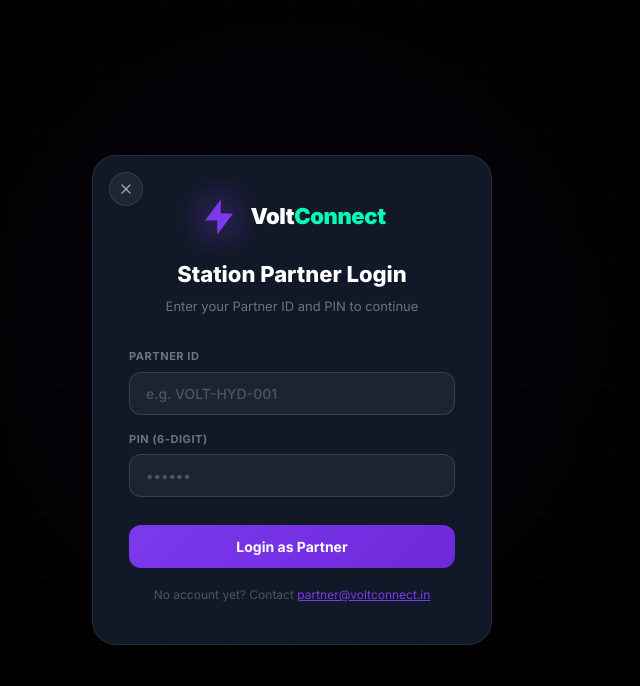
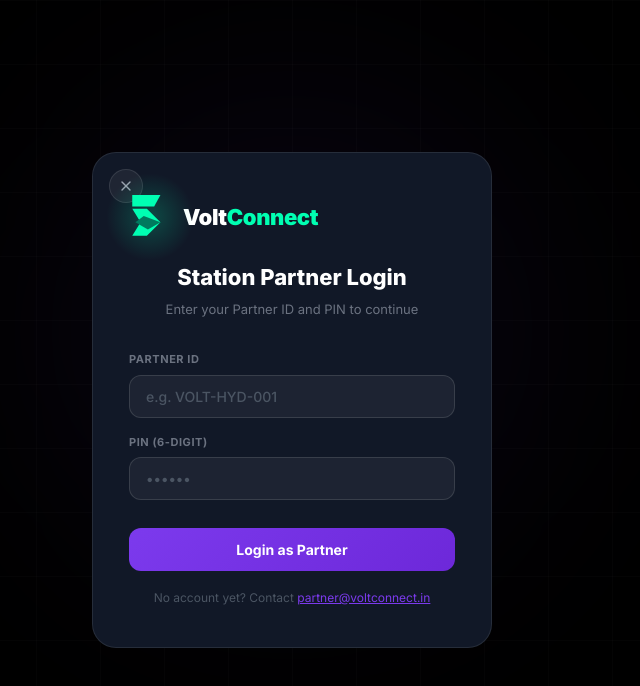
Before and after one commit to jawaduddin470-coder/volt-connect-platform, a React (Vite) app: page /partner/login in a window 1280 px wide. Shown: the top 686 px of the page, without its empty margins (348-988 px from the left). Built offline with nearby package versions, Linux system fonts and the light colour scheme; no server answers.

Commit message:
feat: Replace logo with Flutter-style geometric chevron/kite icon in all pages

```diff
--- /dev/null
+++ b/src/components/VoltLogo.jsx
@@ -0,0 +1,82 @@
+// Shared VoltConnect Logo Component
+// Uses a Flutter-style geometric chevron/kite icon in VoltConnect teal.
+//
+// Props:
+//   size       — icon pixel size (default 36)
+//   textSize   — wordmark font size (default 20)
+//   showText   — show wordmark alongside icon (default true)
+//   glowColor  — override glow color (default teal)
+
+export default function VoltLogo({
+  size = 36,
+  textSize = 20,
+  showText = true,
+  glowColor = 'rgba(0,255,178,0.22)',
+}) {
+  const iconW = size;
+  const iconH = Math.round(size * 1.15); // slight tall ratio like Flutter logo
+
+  return (
+    <div style={{ display: 'flex', alignItems: 'center', gap: showText ? Math.round(size * 0.28) : 0 }}>
+      {/* Icon */}
+      <div style={{ position: 'relative', width: iconW, height: iconH, flexShrink: 0 }}>
+        {/* Radial glow halo behind icon */}
+        <div style={{
+          position: 'absolute',
+          inset: -iconW * 0.55,
+          borderRadius: '50%',
+          background: `radial-gradient(circle, ${glowColor} 0%, transparent 68%)`,
+          pointerEvents: 'none',
+        }} />
+        {/*
+          Flutter-style geometric icon:
+          — Two overlapping angular parallelogram shapes
+          — Upper band:   bright teal  #00FFB2
+          — Lower chevron outer:  bright teal  #00FFB2
+          — Lower inner diamond shard:  dark teal  #007A5E
+          viewBox is 40 × 46 to give the right proportions
+        */}
+        <svg
+          width={iconW}
+          height={iconH}
+          viewBox="0 0 40 46"
+          fill="none"
+          style={{ position: 'relative', zIndex: 1 }}
+        >
+          {/* ── Upper parallelogram band (flat bar angled right) ── */}
+          <polygon
+            points="3,2 30,2 24,13 3,13"
+            fill="#00FFB2"
+          />
+
+          {/* ── Lower chevron — outer bright teal ── */}
+          {/*   Hexagon: top-left, top-right, far-right peak, bottom-right, bottom-left, left-indent */}
+          <polygon
+            points="3,15 17,15 30,28 17,41 3,41 11,28"
+            fill="#00FFB2"
+          />
+
+          {/* ── Dark inner diamond shard (the Flutter-style overlap accent) ── */}
+          <polygon
+            points="14,22 30,28 18,35 6,28"
+            fill="#007A5E"
+          />
+        </svg>
+      </div>
+
+      {/* Wordmark */}
+      {showText && (
+        <span style={{
+          fontWeight: 900,
+          fontSize: textSize,
+          letterSpacing: '-0.4px',
+          lineHeight: 1,
+          fontFamily: "'Inter', system-ui, sans-serif",
+        }}>
+          <span style={{ color: '#ffffff' }}>Volt</span>
+          <span style={{ color: '#00FFB2' }}>Connect</span>
+        </span>
+      )}
+    </div>
+  );
+}
--- a/src/layouts/AdminLayout.jsx
+++ b/src/layouts/AdminLayout.jsx
@@ -1,6 +1,7 @@
 import { useState } from 'react';
 import { Link, useLocation, useNavigate } from 'react-router-dom';
 import { Zap, Home, Users, Handshake, CreditCard, Scale, DollarSign, Settings, LogOut, Menu, X, Shield } from 'lucide-react';
+import VoltLogo from '../components/VoltLogo';
 
 const NAV_ITEMS = [
   { path: '/admin/overview',     icon: Home,       label: 'Overview' },
@@ -20,15 +21,10 @@ export default function AdminLayout({ children }) {
   const SidebarContent = () => (
     <>
       <div style={{ padding: '20px 16px 14px', borderBottom: '1px solid #e5e7eb' }}>
-        <div style={{ display: 'flex', alignItems: 'center', gap: 8 }}>
-          <div style={{ width: 32, height: 32, borderRadius: 8, background: '#1565C0', display: 'flex', alignItems: 'center', justifyContent: 'center' }}>
-            <Shield size={16} color="#fff" />
-          </div>
-          <div>
-            <div style={{ fontWeight: 800, fontSize: 14, color: '#1a1a2e' }}>VoltConnect</div>
-            <div style={{ fontSize: 10, color: '#FF1744', fontWeight: 700, textTransform: 'uppercase', letterSpacing: '0.05em' }}>Admin Panel</div>
-          </div>
+        <div style={{ marginBottom: 4 }}>
+          <VoltLogo size={26} textSize={14} />
         </div>
+        <div style={{ fontSize: 10, color: '#FF1744', fontWeight: 700, textTransform: 'uppercase', letterSpacing: '0.05em', paddingLeft: 2, marginTop: 4 }}>Admin Panel</div>
       </div>
       <nav style={{ flex: 1, padding: '10px 10px' }}>
         {NAV_ITEMS.map(item => {
--- a/src/layouts/PartnerLayout.jsx
+++ b/src/layouts/PartnerLayout.jsx
@@ -1,6 +1,7 @@
 import { useState } from 'react';
 import { Link, useLocation, useNavigate } from 'react-router-dom';
 import { Zap, LayoutDashboard, MapPin, Calendar, DollarSign, BarChart2, Settings, LogOut, Menu, X } from 'lucide-react';
+import VoltLogo from '../components/VoltLogo';
 
 const NAV_ITEMS = [
   { path: '/partner/dashboard', icon: LayoutDashboard, label: 'Dashboard' },
@@ -19,16 +20,11 @@ export default function PartnerLayout({ children }) {
   const SidebarContent = () => (
     <>
       {/* Logo */}
-      <div style={{ padding: '24px 20px 16px', borderBottom: '1px solid #e5e7eb' }}>
-        <div style={{ display: 'flex', alignItems: 'center', gap: 8 }}>
-          <div style={{ width: 34, height: 34, borderRadius: 10, background: 'linear-gradient(135deg,#007B33,#00C853)', display: 'flex', alignItems: 'center', justifyContent: 'center' }}>
-            <Zap size={18} color="#fff" />
-          </div>
-          <div>
-            <div style={{ fontWeight: 800, fontSize: 15, color: '#1a1a2e', letterSpacing: '-0.3px' }}>VoltConnect</div>
-            <div style={{ fontSize: 11, color: '#6b7280', fontWeight: 500 }}>Partner Portal</div>
-          </div>
+      <div style={{ padding: '20px 16px 16px', borderBottom: '1px solid #e5e7eb' }}>
+        <div style={{ marginBottom: 4 }}>
+          <VoltLogo size={26} textSize={14} />
         </div>
+        <div style={{ fontSize: 11, color: '#6b7280', fontWeight: 500, paddingLeft: 2, marginTop: 4 }}>Partner Portal</div>
       </div>
 
       {/* Nav */}
--- a/src/pages/LandingPage.jsx
+++ b/src/pages/LandingPage.jsx
@@ -1,6 +1,7 @@
-import { useState, useEffect, useRef } from 'react';
-import { X, Eye, EyeOff, AlertTriangle, Lock, Shield, Building2, Zap, ChevronRight, ExternalLink } from 'lucide-react';
+import { useState } from 'react';
+import { X, Eye, EyeOff, AlertTriangle, Lock, Shield, Building2, Zap, ExternalLink } from 'lucide-react';
 import DownloadModal from '../components/DownloadModal';
+import VoltLogo from '../components/VoltLogo';
 
 // ─────────────────────────────────────────────────────────
 //  Global CSS
@@ -213,36 +214,9 @@ const GLOBAL_CSS = `
   @keyframes floatC { 0%,100%{transform:translate(0,0) scale(1);} 30%{transform:translate(70px,40px) scale(1.08);} 60%{transform:translate(-50px,-60px) scale(0.95);} }
   @keyframes livePulse { 0%,100%{opacity:1;transform:scale(1);} 50%{opacity:0.45;transform:scale(1.6);} }
   @keyframes boltGlow {
-    0%,100% { filter: drop-shadow(0 0 12px #00FFB2) drop-shadow(0 0 28px rgba(0,255,178,0.35)); }
-    50% { filter: drop-shadow(0 0 20px #00FFB2) drop-shadow(0 0 50px rgba(0,255,178,0.55)); }
+    0%,100% { opacity: 0.85; } 50% { opacity: 1; }
   }
 `;
-
-// ─────────────────────────────────────────────────────────
-//  Glowing Bolt Logo
-// ─────────────────────────────────────────────────────────
-function VoltLogo({ size = 36, textSize = 20 }) {
-  return (
-    <div style={{ display: 'flex', alignItems: 'center', gap: 10 }}>
-      <div style={{ position: 'relative', width: size, height: size }}>
-        {/* Radial glow halo */}
-        <div style={{
-          position: 'absolute', inset: -size * 0.5, borderRadius: '50%',
-          background: 'radial-gradient(circle, rgba(0,255,178,0.25) 0%, transparent 70%)',
-          animation: 'boltGlow 2.5s ease-in-out infinite',
-        }} />
-        <svg width={size} height={size} viewBox="0 0 24 24" fill="none"
-          style={{ position: 'relative', zIndex: 1, animation: 'boltGlow 2.5s ease-in-out infinite' }}>
-          <polygon points="13,2 4,14 11,14 11,22 20,10 13,10" fill="#00FFB2" />
-        </svg>
-      </div>
-      <span style={{ fontWeight: 900, fontSize: textSize, letterSpacing: '-0.4px' }}>
-        <span style={{ color: '#fff' }}>Volt</span>
-        <span style={{ color: '#00FFB2' }}>Connect</span>
-      </span>
-    </div>
-  );
-}
 
 // ─────────────────────────────────────────────────────────
 //  Feature Pill
--- a/src/pages/admin/AdminLogin.jsx
+++ b/src/pages/admin/AdminLogin.jsx
@@ -1,28 +1,7 @@
 import { useState } from 'react';
 import { useNavigate } from 'react-router-dom';
 import { Eye, EyeOff, AlertTriangle, Lock, X } from 'lucide-react';
-
-// ── Glowing Bolt Logo ──
-function VoltLogo({ size = 36, textSize = 20 }) {
-  return (
-    <div style={{ display: 'flex', alignItems: 'center', justifyContent: 'center', gap: 10 }}>
-      <div style={{ position: 'relative', width: size, height: size }}>
-        <div style={{
-          position: 'absolute', inset: -size * 0.5, borderRadius: '50%',
-          background: 'radial-gradient(circle, rgba(0,255,178,0.22) 0%, transparent 70%)',
-        }} />
-        <svg width={size} height={size} viewBox="0 0 24 24" fill="none" style={{ position: 'relative', zIndex: 1 }}>
-          <polygon points="13,2 4,14 11,14 11,22 20,10 13,10" fill="#00FFB2" />
-        </svg>
-      </div>
-      <span style={{ fontWeight: 900, fontSize: textSize, letterSpacing: '-0.4px' }}>
-        <span style={{ color: '#fff' }}>Volt</span>
-        <span style={{ color: '#00FFB2' }}>Connect</span>
-      </span>
-    </div>
-  );
-}
-
+import VoltLogo from '../../components/VoltLogo';
 const ADMIN_ACCOUNTS = [
   { email: 'jawadadmin1@login.com', password: 'jawad123' },
   { email: 'basheeradmin2@login.com', password: 'basheer123' },
--- a/src/pages/partner/PartnerLogin.jsx
+++ b/src/pages/partner/PartnerLogin.jsx
@@ -2,25 +2,7 @@ import { useState } from 'react';
 import { useNavigate } from 'react-router-dom';
 import { AlertTriangle, X } from 'lucide-react';
 import { loginPartner } from '../../services/partnerAuth';
-
-// ── Glowing Bolt Logo ──
-function VoltLogo({ size = 36, textSize = 20 }) {
-  return (
-    <div style={{ display: 'flex', alignItems: 'center', justifyContent: 'center', gap: 10 }}>
-      <div style={{ position: 'relative', width: size, height: size }}>
-        <div style={{ position: 'absolute', inset: -size * 0.5, borderRadius: '50%', background: 'radial-gradient(circle, rgba(124,58,237,0.22) 0%, transparent 70%)' }} />
-        <svg width={size} height={size} viewBox="0 0 24 24" fill="none" style={{ position: 'relative', zIndex: 1 }}>
-          <polygon points="13,2 4,14 11,14 11,22 20,10 13,10" fill="#7C3AED" />
-        </svg>
-      </div>
-      <span style={{ fontWeight: 900, fontSize: textSize, letterSpacing: '-0.4px' }}>
-        <span style={{ color: '#fff' }}>Volt</span>
-        <span style={{ color: '#00FFB2' }}>Connect</span>
-      </span>
-    </div>
-  );
-}
-
+import VoltLogo from '../../components/VoltLogo';
 const CSS = `
   @import url('https://fonts.googleapis.com/css2?family=Inter:wght@400;500;600;700;800;900&display=swap');
   *, *::before, *::after { box-sizing: border-box; margin: 0; padding: 0; }
```
Also changed, not shown: src/App.jsx (+6 -14 lines).
